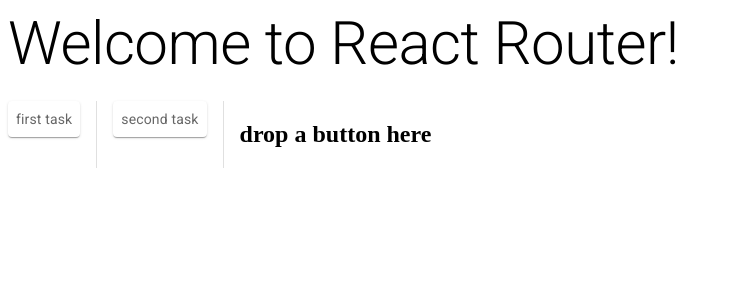
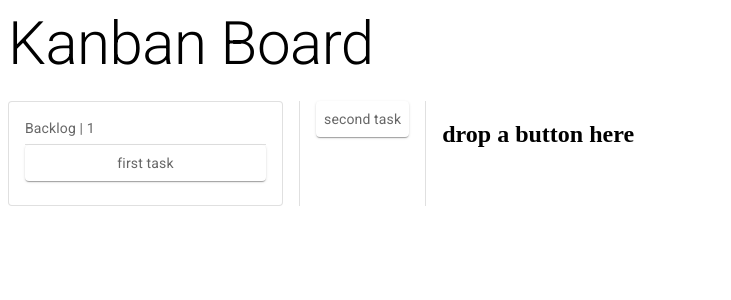
Before and after one commit to ranielm/kanbanboard, a React (Vite) app: page / in a window 1280 px wide. Shown: the top 300 px of the page, without its empty margins (0-731 px from the left). Built offline with nearby package versions, Linux system fonts and the light colour scheme.

Commit message:
feat: adding box and card content

```diff
--- a/src/App.tsx
+++ b/src/App.tsx
@@ -13,7 +13,7 @@ const App = () => {
   return (
     <>
       <Typography variant="h2" gutterBottom component="div">
-        Welcome to React Router!{" "}
+        Kanban Board
       </Typography>
       <Routes>
         <Route path="/" element={<Home />} />
--- /dev/null
+++ b/src/components/OutlinedCard.tsx
@@ -0,0 +1,29 @@
+import * as React from "react";
+import Box from "@mui/material/Box";
+import Card from "@mui/material/Card";
+import CardContent from "@mui/material/CardContent";
+import { Divider, Typography } from "@mui/material";
+
+export default function OutlinedCard(props: { children: any }) {
+  const { children } = props;
+
+  return (
+    <Box sx={{ minWidth: 275 }}>
+      <Card variant="outlined">
+        <React.Fragment>
+          <CardContent>
+            <Typography
+              sx={{ fontSize: 14 }}
+              color="text.secondary"
+              gutterBottom
+            >
+              Backlog | 1
+            </Typography>
+            <Divider />
+            {children}
+          </CardContent>
+        </React.Fragment>
+      </Card>
+    </Box>
+  );
+}
--- a/src/pages/Home.tsx
+++ b/src/pages/Home.tsx
@@ -2,6 +2,7 @@ import Button from "@mui/material/Button";
 import { useState } from "react";
 import { Divider, Typography, Stack, Paper } from "@mui/material";
 import { styled } from "@mui/material/styles";
+import OutlinedCard from "../components/OutlinedCard";
 
 const Item = styled(Paper)(({ theme }) => ({
   backgroundColor: theme.palette.mode === "dark" ? "#1A2027" : "#fff",
@@ -47,7 +48,9 @@ const Home = () => {
         onDragStart={(event) => dragStartHandler(event, "first task")}
         draggable={true}
       >
-        <Item>first task</Item>
+        <OutlinedCard>
+          <Item>first task</Item>
+        </OutlinedCard>
       </div>
       <div
         onDragStart={(event) => dragStartHandler(event, "second task")}
```
